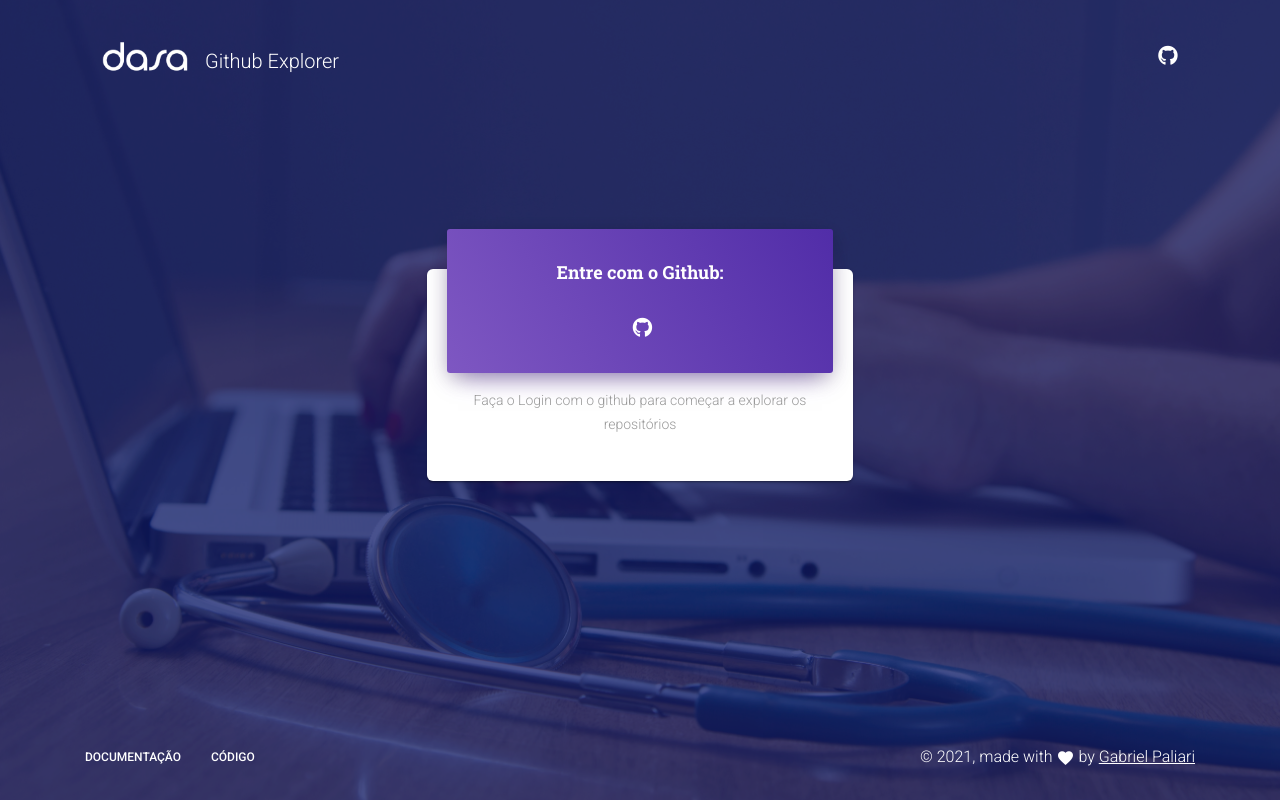
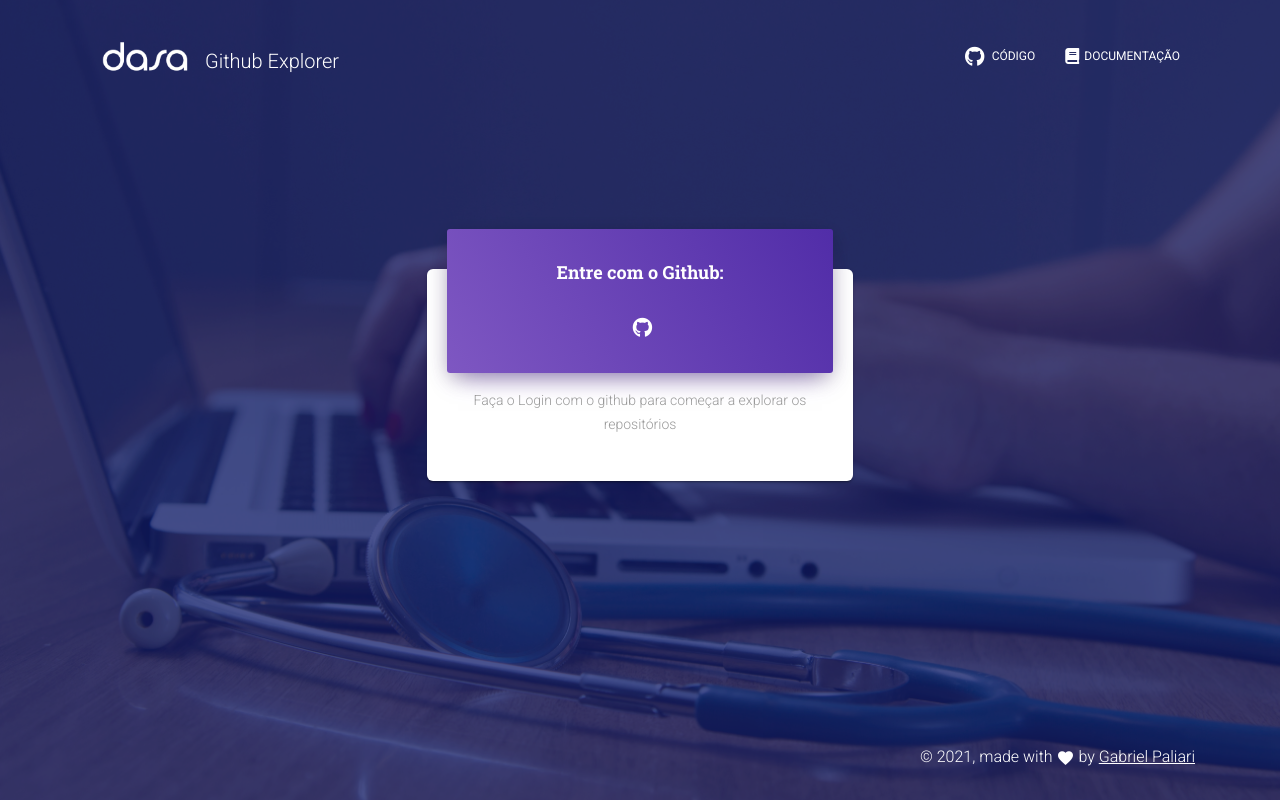
Before and after one commit to GabrielPaliari/dasa-git-explorer, a Vue app: page /#/login in a window 1280 px wide. Built offline with nearby package versions, Linux system fonts and the light colour scheme.

Commit message:
feat(navbar): move footer links to navbar

```diff
--- a/src/layout/MainFooter.vue
+++ b/src/layout/MainFooter.vue
@@ -5,20 +5,6 @@
     :data-background-color="backgroundColor"
   >
     <div class="container">
-      <nav>
-        <ul>
-          <li>
-            <a href="https://www.github.com" target="_blank">
-              Documentação
-            </a>
-          </li>
-          <li>
-            <a href="https://www.github.com" target="_blank">
-              Código
-            </a>
-          </li>
-        </ul>
-      </nav>
       <div class="copyright">
         &copy; {{ year }}, made with <md-icon>favorite</md-icon> by
         <a class="user-github-link" href="https://github.com/GabrielPaliari" target="_blank">
@@ -45,4 +31,7 @@ export default {
   .user-github-link {
     text-decoration: underline !important;
   }
+  .copyright {
+    margin-left: auto !important ;
+  }
 </style>
--- a/src/layout/MainNavbar.vue
+++ b/src/layout/MainNavbar.vue
@@ -32,13 +32,18 @@
                 href="https://github.com/dasa-health/test-nac"
                 target="_blank"
               >
-                <i class="fab fa-github"></i>
-                <p class="hidden-lg">Instagram</p>
-                <md-tooltip md-direction="bottom">
-                  Veja o repositório no github
-                </md-tooltip>
+                <i class="fab fa-github fa-lg"></i>
+                <p>Código</p>
+              </md-list-item>
+              <md-list-item
+                href="https://github.com/dasa-health/test-nac"
+                target="_blank"
+              >
+                <i class="fas fa-book fa-lg"></i>
+                <p>Documentação</p>
               </md-list-item>
             </md-list>
+
           </div>
         </div>
       </div>
```
